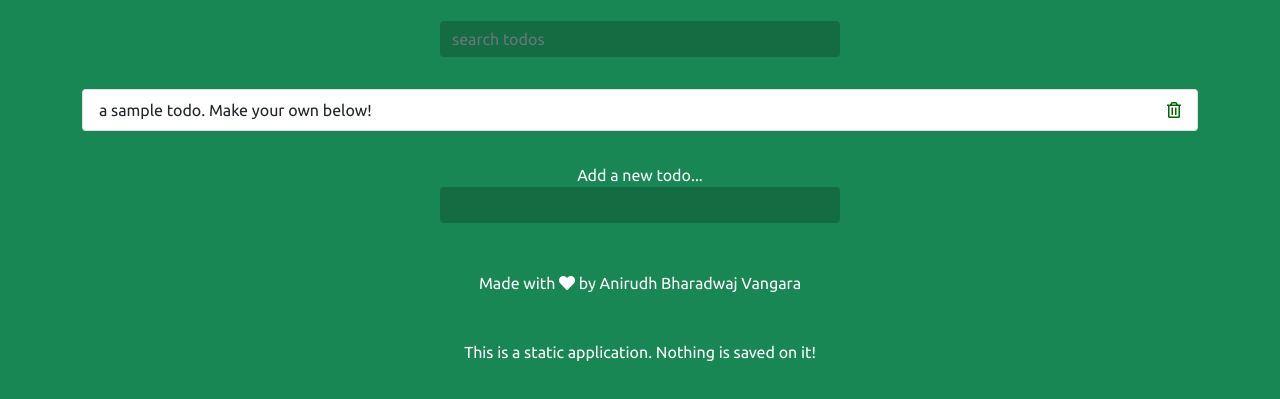
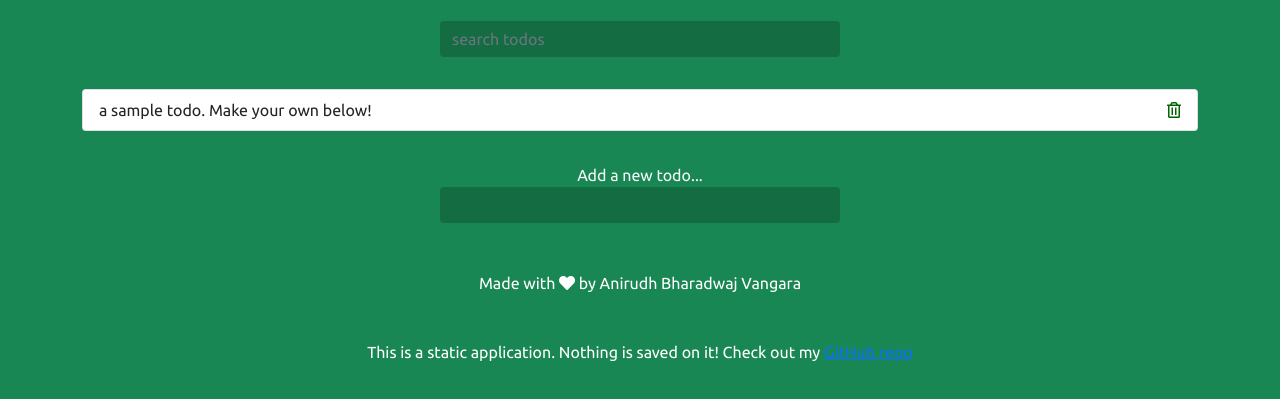
Before and after one commit to DevTechJr/JavaScript-Todo-List-Application--prototype-, a plain HTML site: page index.html in a window 1280 px wide. Shown: the part 75-474 px from the top of the page. Drawn offline with nearby package versions, Linux system fonts and the light colour scheme.

Commit message:
added github repo link

```diff
--- a/index.html
+++ b/index.html
@@ -67,7 +67,13 @@
         Made with <i class="fas fa-heart"></i> by Anirudh Bharadwaj Vangara
       </p>
       <h6 class="my-0 credits">
-        This is a static application. Nothing is saved on it!
+        This is a static application. Nothing is saved on it! Check out my
+        <span
+          ><a
+            href="https://github.com/DevTechJr/JavaScript-Todo-List-Application--prototype-"
+            >GitHub repo</a
+          ></span
+        >
       </h6>
     </div>
   </body>
```
